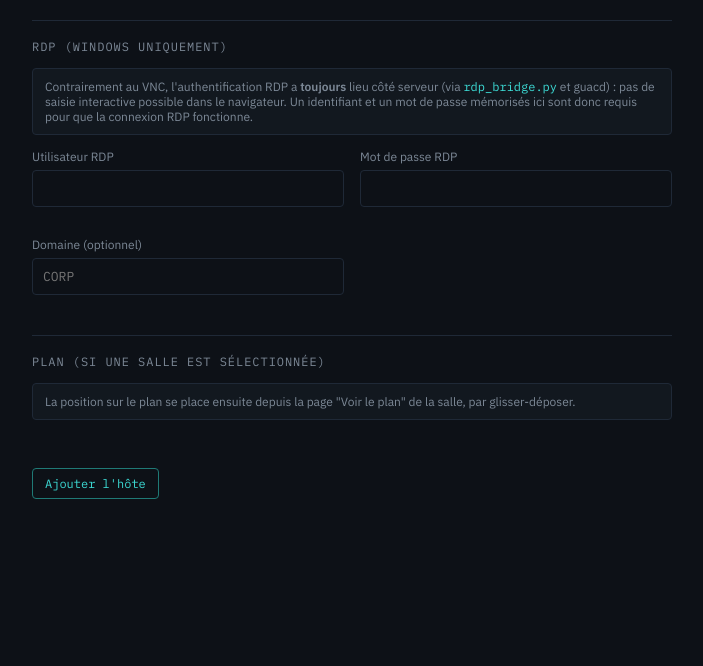
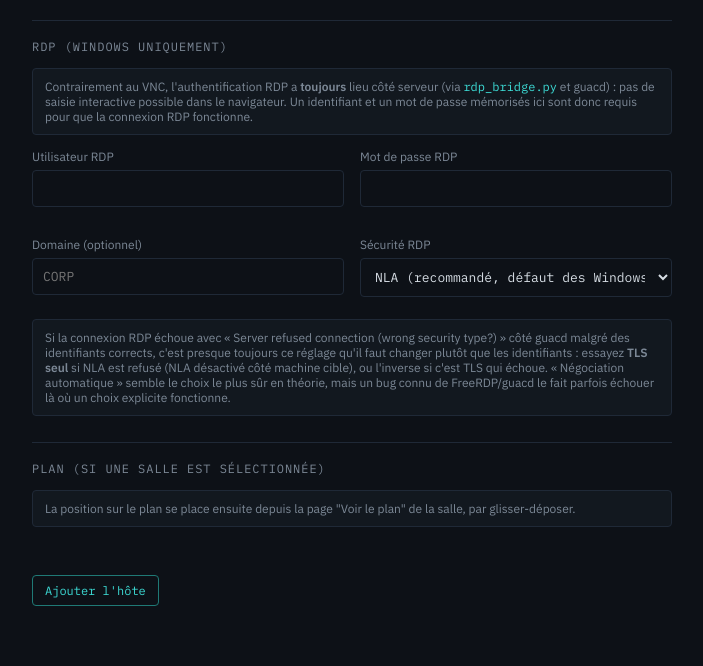
Before and after one commit to nopalpite/bastion, a Flask app: page /hosts/new in a window 1280 px wide. Shown: the part 1001-1667 px from the top of the page, without its empty margins (96-799 px from the left). Before the commit the page ends 1500 px from the top, so only its background shows below. Run offline with Flask 3, Linux system fonts and the light colour scheme; the visitor is signed in with stand-in values (Sample User, id 1).

Commit message:
Make RDP security mode configurable per machine
Forcing security=nla still failed against the same target with the
identical "Server refused connection (wrong security type?)", even
with guacd's own log confirming NLA mode was active - undercutting
the theory that "any" just negotiated to NLA incorrectly. More
likely this specific server doesn't accept NLA at all, while mstsc
fell back to something else. Rather than hardcode a third guess and
cost another deploy-and-test round-trip, "security" is now a
per-machine field (rdp_security in store.py, a dropdown in the RDP
section of host_form.html) with the 6 values Guacamole actually
supports (verified against the official docs: nla, nla-ext, tls,
vmconnect, rdp, any), defaulting to nla. The form includes a hint
pointing at this setting specifically when that guacd error shows
up, instead of re-checking credentials.

Co-Authored-By: Claude Sonnet 5 <noreply@anthropic.com>

```diff
--- a/app.py
+++ b/app.py
@@ -205,6 +205,7 @@ def new_host():
         rdp_username = request.form.get("rdp_username") or None
         rdp_password = request.form.get("rdp_password") or None
         rdp_domain = request.form.get("rdp_domain") or None
+        rdp_security = request.form.get("rdp_security") or None
 
         if not name or not host or os_type not in ("linux", "windows"):
             return render_template(
@@ -224,6 +225,7 @@ def new_host():
             rdp_username=rdp_username,
             rdp_password=rdp_password,
             rdp_domain=rdp_domain,
+            rdp_security=rdp_security,
         )
         return redirect(url_for("dashboard"))
 
@@ -293,6 +295,7 @@ def edit_host(machine_id):
         rdp_password = request.form.get("rdp_password") or None
         rdp_domain = request.form.get("rdp_domain") or None
         clear_rdp_password = request.form.get("clear_rdp_password") == "on"
+        rdp_security = request.form.get("rdp_security") or None
 
         if not name or not host or os_type not in ("linux", "windows"):
             return render_template(
@@ -315,6 +318,7 @@ def edit_host(machine_id):
             rdp_password=rdp_password,
             rdp_domain=rdp_domain,
             clear_rdp_password=clear_rdp_password,
+            rdp_security=rdp_security,
         )
         return redirect(url_for("dashboard"))
 
--- a/rdp_protocol.py
+++ b/rdp_protocol.py
@@ -169,28 +169,49 @@ def connect_via_guacd(protocol, params, timeout=10):
         raise
 
 
+# Valeurs acceptées par guacd pour le paramètre RDP "security" (voir la
+# doc Guacamole, "Configuring Guacamole" — RDP, section "security"):
+#   nla      Network Level Authentication / CredSSP — le défaut sur les
+#            Windows modernes, celui que force un client comme mstsc.
+#   nla-ext  NLA + "Early User Authorization Result" (certains
+#            environnements Hyper-V/RD Gateway).
+#   tls      Chiffrement/authentification via TLS seul (RDSTLS), sans
+#            CredSSP — utilisé notamment en configuration load-balancée.
+#   vmconnect  Négociation automatique limitée aux protocoles connus de
+#              Hyper-V/VMConnect.
+#   rdp      Chiffrement RDP historique, sans TLS — désactivé par défaut
+#            sur les Windows récents.
+#   any      Négociation automatique (choisit le meilleur protocole
+#            commun) — en théorie le choix le plus sûr, MAIS un problème
+#            connu et documenté de FreeRDP/guacd le fait parfois échouer
+#            avec "Server refused connection (wrong security type?)"
+#            plutôt que de retomber correctement sur ce que le serveur
+#            propose réellement.
+RDP_SECURITY_MODES = ["nla", "nla-ext", "tls", "vmconnect", "rdp", "any"]
+DEFAULT_RDP_SECURITY = "nla"
+
+
 def rdp_params_for_machine(machine):
     """Construit le dict de paramètres RDP à partir d'une machine de
     l'inventaire — voir la doc Guacamole pour la liste complète des noms
-    de paramètres reconnus pour le protocole "rdp"."""
+    de paramètres reconnus pour le protocole "rdp".
+
+    security: pas de valeur universelle qui marche partout — "nla" est le
+    bon choix pour la plupart des Windows modernes (comportement par
+    défaut), mais certains serveurs (NLA désactivé côté machine cible,
+    configuration particulière...) le refusent explicitement malgré tout,
+    d'où le champ configurable par machine (voir templates/host_form.html)
+    plutôt qu'une valeur figée dans le code — après deux échecs réels
+    différents en conditions réelles ("any" puis "nla" forcé, tous deux
+    refusés par le même serveur), deviner une troisième valeur en dur
+    n'aurait fait que déplacer le problème sur la prochaine machine."""
     stored_password = machine.get("rdp_password")
     password = credentials.decrypt(stored_password) if stored_password else None
     params = {
         "hostname": machine["host"],
         "port": machine.get("rdp_port", 3389),
         "ignore-cert": "true",  # cert auto-signé typique sur un LAN interne
-        # "any" (négociation automatique) semble raisonnable en théorie,
-        # mais c'est un problème connu et documenté de FreeRDP/guacd: face
-        # à un serveur qui IMPOSE NLA (le cas par défaut sur les Windows
-        # modernes, exactement comme le fait mstsc), "any" échoue souvent
-        # avec "Server refused connection (wrong security type?)" côté
-        # guacd plutôt que de retomber correctement sur NLA — confirmé en
-        # conditions réelles (voir tests/test_rdp_protocol.py). "nla" en
-        # dur ici couvre le cas de très loin le plus courant ; si jamais
-        # une machine plus ancienne sans NLA doit être supportée, il
-        # faudra rendre ce champ configurable par machine plutôt que de
-        # repasser à "any".
-        "security": "nla",
+        "security": machine.get("rdp_security") or DEFAULT_RDP_SECURITY,
     }
     if machine.get("rdp_username"):
         params["username"] = machine["rdp_username"]
--- a/store.py
+++ b/store.py
@@ -32,6 +32,7 @@ import yaml
 
 import credentials
 from config import MACHINES_FILE
+from rdp_protocol import DEFAULT_RDP_SECURITY
 
 _lock = threading.Lock()
 
@@ -199,7 +200,8 @@ def _next_vnc_bridge_port(data):
 def add_machine(name, os_type, host, ssh_port=22, vnc_port=None, rdp_port=None,
                  room_id=None, username=None, password=None,
                  vnc_username=None, vnc_password=None,
-                 rdp_username=None, rdp_password=None, rdp_domain=None):
+                 rdp_username=None, rdp_password=None, rdp_domain=None,
+                 rdp_security=None):
     with _lock:
         data = _load()
         existing = {m["id"] for m in data["machines"]}
@@ -222,6 +224,7 @@ def add_machine(name, os_type, host, ssh_port=22, vnc_port=None, rdp_port=None,
             entry["vnc_bridge_port"] = _next_vnc_bridge_port(data)
         if os_type == "windows":
             entry["rdp_port"] = int(rdp_port) if rdp_port else 3389
+            entry["rdp_security"] = rdp_security or DEFAULT_RDP_SECURITY
             if rdp_username:
                 entry["rdp_username"] = rdp_username
             if rdp_domain:
@@ -295,7 +298,7 @@ def update_machine(machine_id, name, os_type, host, ssh_port=22, vnc_port=None,
                     rdp_port=None, room_id=None, username=None, password=None,
                     clear_credentials=False, vnc_username=None, vnc_password=None,
                     clear_vnc_password=False, rdp_username=None, rdp_password=None,
-                    rdp_domain=None, clear_rdp_password=False):
+                    rdp_domain=None, clear_rdp_password=False, rdp_security=None):
     """Met à jour une machine existante en place (id inchangé même si le
     nom change). Les identifiants ne sont modifiés que si username+password
     sont fournis, ou effacés si clear_credentials est vrai — sinon ils
@@ -335,6 +338,7 @@ def update_machine(machine_id, name, os_type, host, ssh_port=22, vnc_port=None,
 
             if os_type == "windows":
                 m["rdp_port"] = int(rdp_port) if rdp_port else 3389
+                m["rdp_security"] = rdp_security or DEFAULT_RDP_SECURITY
                 if rdp_username:
                     m["rdp_username"] = rdp_username
                 else:
@@ -351,6 +355,7 @@ def update_machine(machine_id, name, os_type, host, ssh_port=22, vnc_port=None,
                         m["rdp_password"] = encrypted_rdp_password
             else:
                 m.pop("rdp_port", None)
+                m.pop("rdp_security", None)
                 m.pop("rdp_username", None)
                 m.pop("rdp_password", None)
                 m.pop("rdp_domain", None)
--- a/templates/host_form.html
+++ b/templates/host_form.html
@@ -158,7 +158,29 @@
       <label for="rdp_domain">Domaine (optionnel)</label>
       <input type="text" id="rdp_domain" name="rdp_domain" value="{{ machine.rdp_domain if machine else '' }}" placeholder="CORP">
     </div>
+    <div class="field">
+      <label for="rdp_security">Sécurité RDP</label>
+      {% set current_security = machine.rdp_security if machine else "nla" %}
+      <select id="rdp_security" name="rdp_security">
+        <option value="nla" {{ "selected" if current_security == "nla" else "" }}>NLA (recommandé, défaut des Windows récents)</option>
+        <option value="nla-ext" {{ "selected" if current_security == "nla-ext" else "" }}>NLA étendu (Hyper-V/RD Gateway)</option>
+        <option value="tls" {{ "selected" if current_security == "tls" else "" }}>TLS seul (RDSTLS, sans CredSSP)</option>
+        <option value="vmconnect" {{ "selected" if current_security == "vmconnect" else "" }}>VMConnect (Hyper-V)</option>
+        <option value="rdp" {{ "selected" if current_security == "rdp" else "" }}>RDP historique (sans TLS)</option>
+        <option value="any" {{ "selected" if current_security == "any" else "" }}>Négociation automatique</option>
+      </select>
+    </div>
   </div>
+  <p class="hint-box">
+    Si la connexion RDP échoue avec « Server refused connection (wrong
+    security type?) » côté guacd malgré des identifiants corrects,
+    c'est presque toujours ce réglage qu'il faut changer plutôt que
+    les identifiants : essayez <strong>TLS seul</strong> si NLA est
+    refusé (NLA désactivé côté machine cible), ou l'inverse si c'est
+    TLS qui échoue. « Négociation automatique » semble le choix le
+    plus sûr en théorie, mais un bug connu de FreeRDP/guacd le fait
+    parfois échouer là où un choix explicite fonctionne.
+  </p>
   {% if not credentials_enabled %}
   <p class="hint-box">
     La mémorisation du mot de passe RDP est désactivée: aucune
```
Also changed, not shown: tests/test_rdp_protocol.py (+15 -7 lines), tests/test_store.py (+25 -0 lines), README.md.
